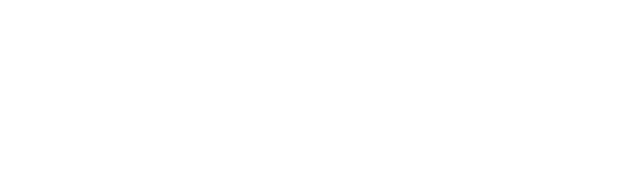
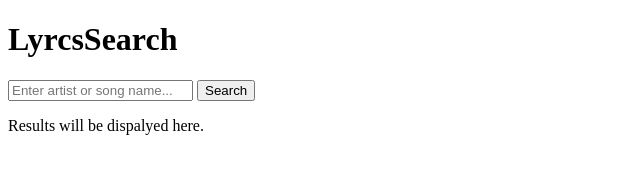
Before and after one commit to tod619/lyrics_search, a plain HTML site: page index.html in a window 1280 px wide. Shown: the whole page, without its empty margins (0-640 px from the left). Drawn offline with Linux system fonts and the light colour scheme.

Commit message:
add markup to index.html file

```diff
--- a/index.html
+++ b/index.html
@@ -8,7 +8,22 @@
     <title>Lyrics Search</title>
 </head>
 <body>
+    <header>
+        <h1>LyrcsSearch</h1>
 
+        <form id="form">
+            <input type="text" id="search" placeholder="Enter artist or song name...">
+            <button>Search</button>
+        </form>
+    </header>
+
+    <div id="result" class="container">
+        <p>Results will be dispalyed here.</p>
+    </div>
+
+    <div id="more" class="container centred">
+
+    </div>
     <script src="script.js"></script>
 </body>
 </html>
```
